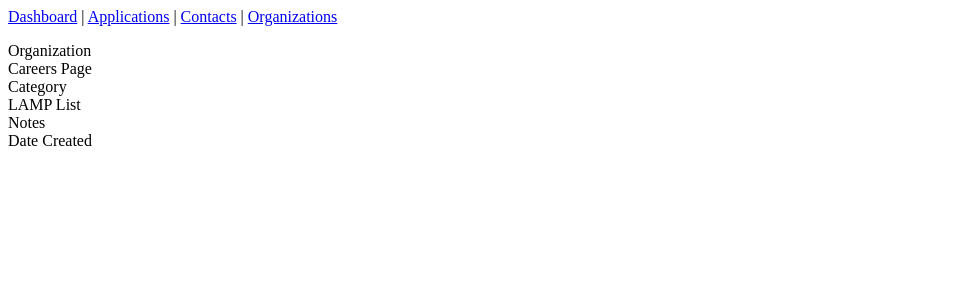
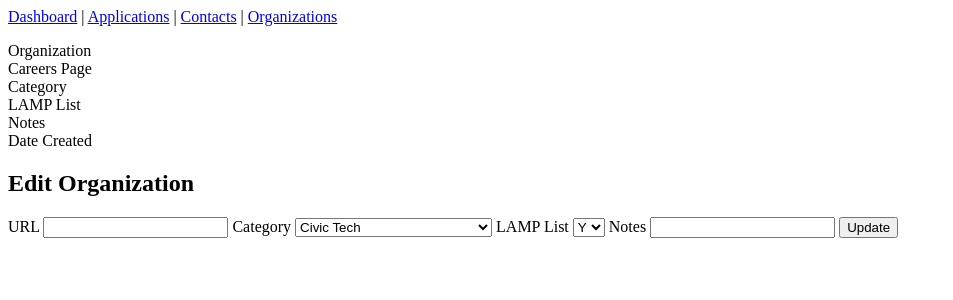
Before and after one commit to dmehta94/job-campaign-tracker, a Flask app: template app/templates/orgs/detail.html in a window 1280 px wide. Shown: the top 300 px of the page, without its empty margins (0-953 px from the left). Run offline with Flask 3, Linux system fonts and the light colour scheme; the template is opened without the code that fills it, so the values that code supplies are empty.

Commit message:
feat: add edit org form to org detail template

```diff
--- a/app/templates/orgs/detail.html
+++ b/app/templates/orgs/detail.html
@@ -17,4 +17,25 @@
     {% endfor %}
 </dl>
 
+<h2>Edit Organization</h2>
+<form action="/orgs/{{ org.id }}/edit" method="post">
+    <label>URL</label>
+    <input type="text" name="careers_url" value="{{ org.careers_url }}">
+    <label>Category</label>
+    <select name="category">
+        <option value="Civic Tech">Civic Tech</option>
+        <option value="Mission Aligned">Mission Aligned</option>
+        <option value="Research & Policy">Research & Policy</option>
+        <option value="Enforcement & Accountability">Enforcement & Accountability</option>
+    </select>
+    <label>LAMP List</label>
+    <select name="lamp_list">
+        <option value="1">Y</option>
+        <option value="0">N</option>
+    </select>
+    <label>Notes</label>
+    <input type="text" name="notes">
+    <button type="submit">Update</button>
+</form>
+
 {% endblock %}
```
